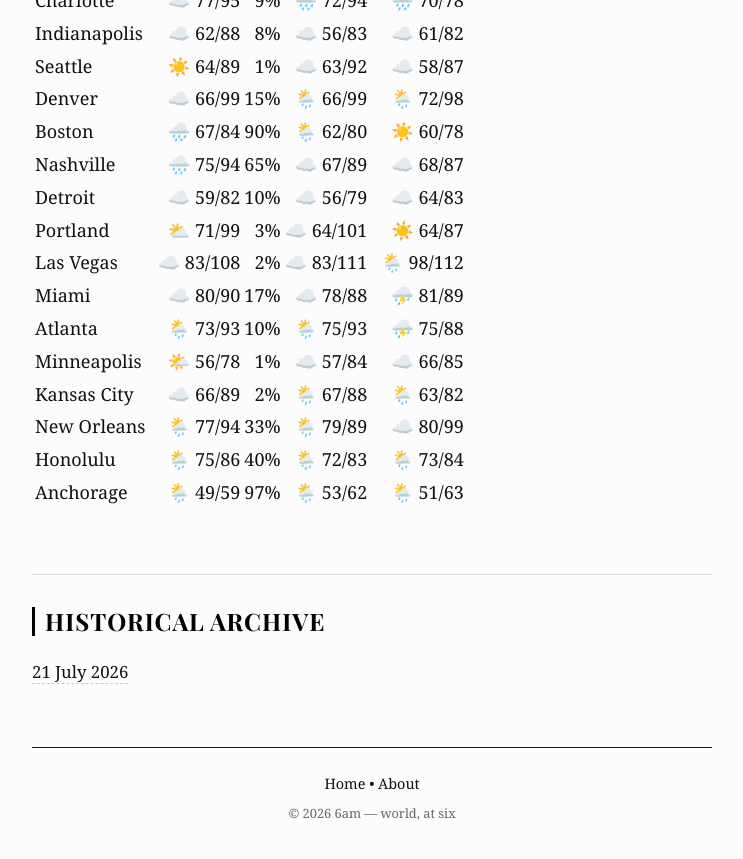
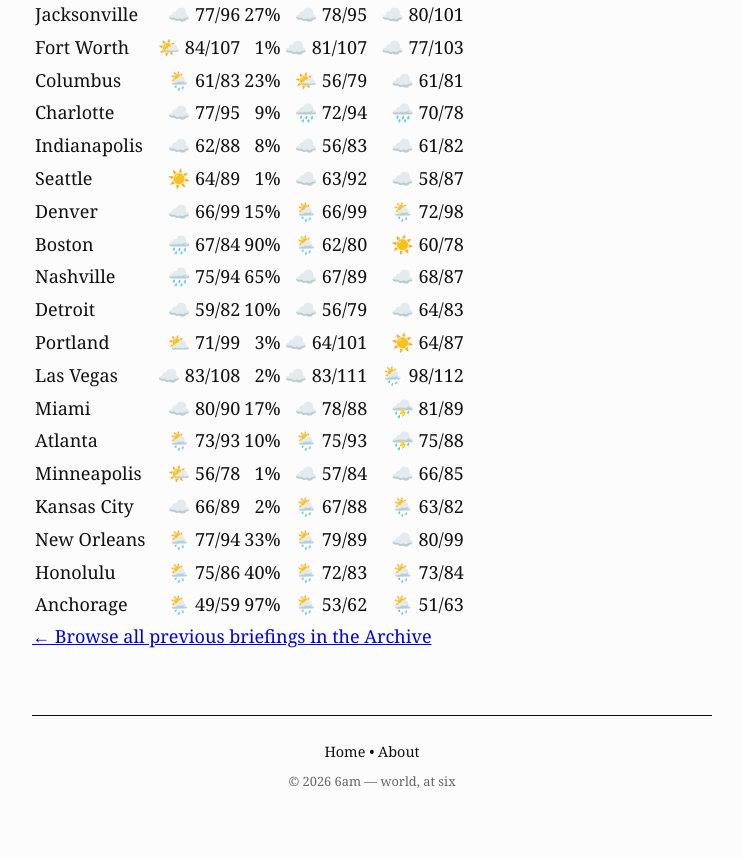
Before and after one commit to mastro35/6am-news-US, a Jekyll site: the page built from index.html, in a window 1280 px wide and 900 px high, scrolled down 7950 px. Shown: the top 859 px of the window, without its empty margins (268-1011 px from the left). Built offline with Jekyll 4.4.1, drawn with Linux system fonts in a browser that asks for light colours; some web fonts are replaced; some of the changed text lies outside the part shown.

Commit message:
Refactor latest news section and add archive link
Updated the layout of the latest news section and added an archive footer link.

```diff
--- a/index.html
+++ b/index.html
@@ -1,38 +1,22 @@
 ---
 layout: default
-title: Today
 ---
 
 {% assign latest_post = site.posts.first %}
 
 {% if latest_post %}
-  <!-- IL NOTIZIARIO DI OGGI -->
-  <article class="latest-news">
-    <div class="post-meta">{{ latest_post.date | date: "%d %B %Y" }}</div>
+  <article class="post">
+    <header class="post-header">
+      <time class="post-date">{{ latest_post.date | date: "%B %d, %Y" }}</time>
+      <h1 class="post-title">{{ latest_post.title }}</h1>
+    </header>
 
-
-    <div class="post-content" style="margin-top: 2rem;">
+    <div class="post-content">
       {{ latest_post.content }}
     </div>
   </article>
-{% else %}
-  <p>nothing to see here.</p>
+
+  <div class="archive-footer-link">
+    <a href="{{ '/archive/' | relative_url }}">← Browse all previous briefings in the Archive</a>
+  </div>
 {% endif %}
-
-<hr class="archive-separator">
-
-<!-- ARCHIVIO STORICO -->
-<section class="archive-section">
-  <h2 class="archive-title">Historical Archive</h2>
-  <ul class="archive-list">
-    {% for post in site.posts %}
-      <!-- Saltiamo il primo post perché è già mostrato per intero sopra -->
-      {% if forloop.first %}{% continue %}{% endif %}
-
-      <li class="archive-item">
-        <a class="archive-link" href="{{ post.url | relative_url }}">{{ post.date | date: "%d %B %Y" }}</a>
-      </li>
-
-    {% endfor %}
-  </ul>
-</section>
```
